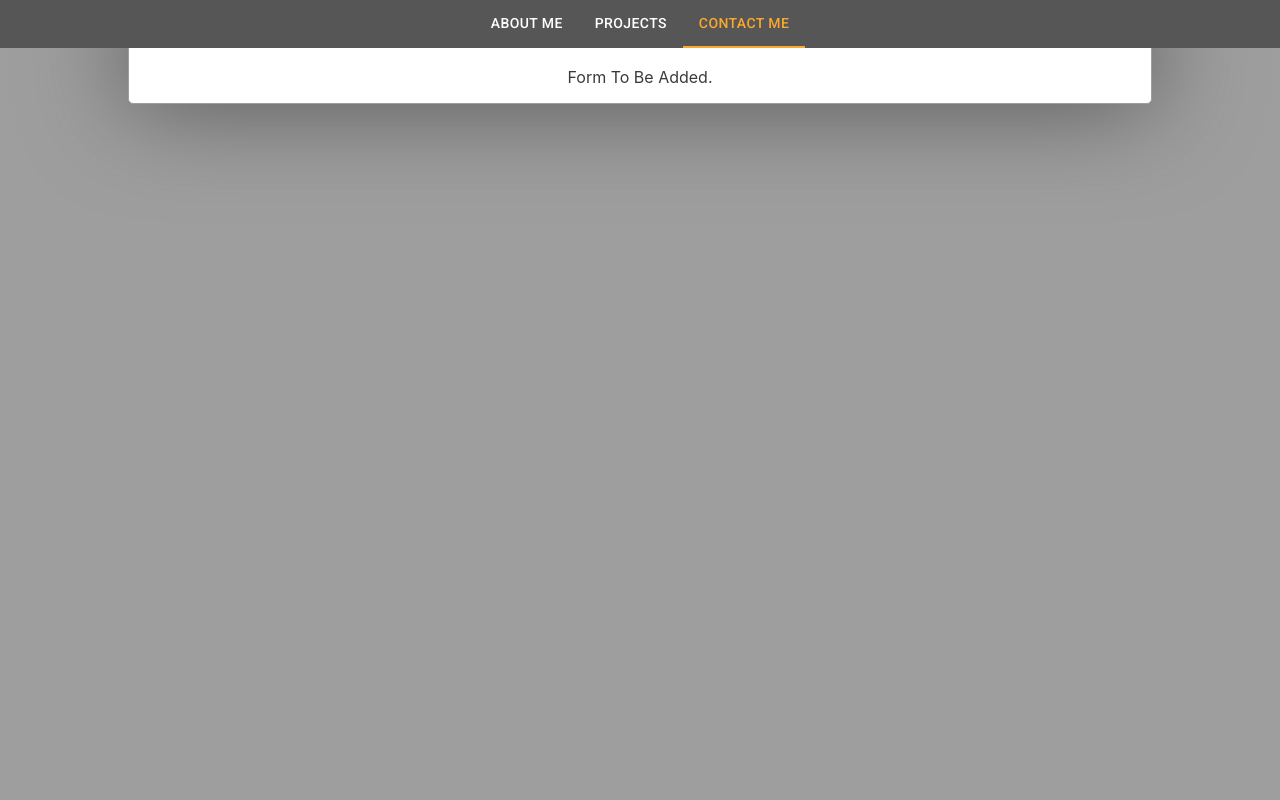
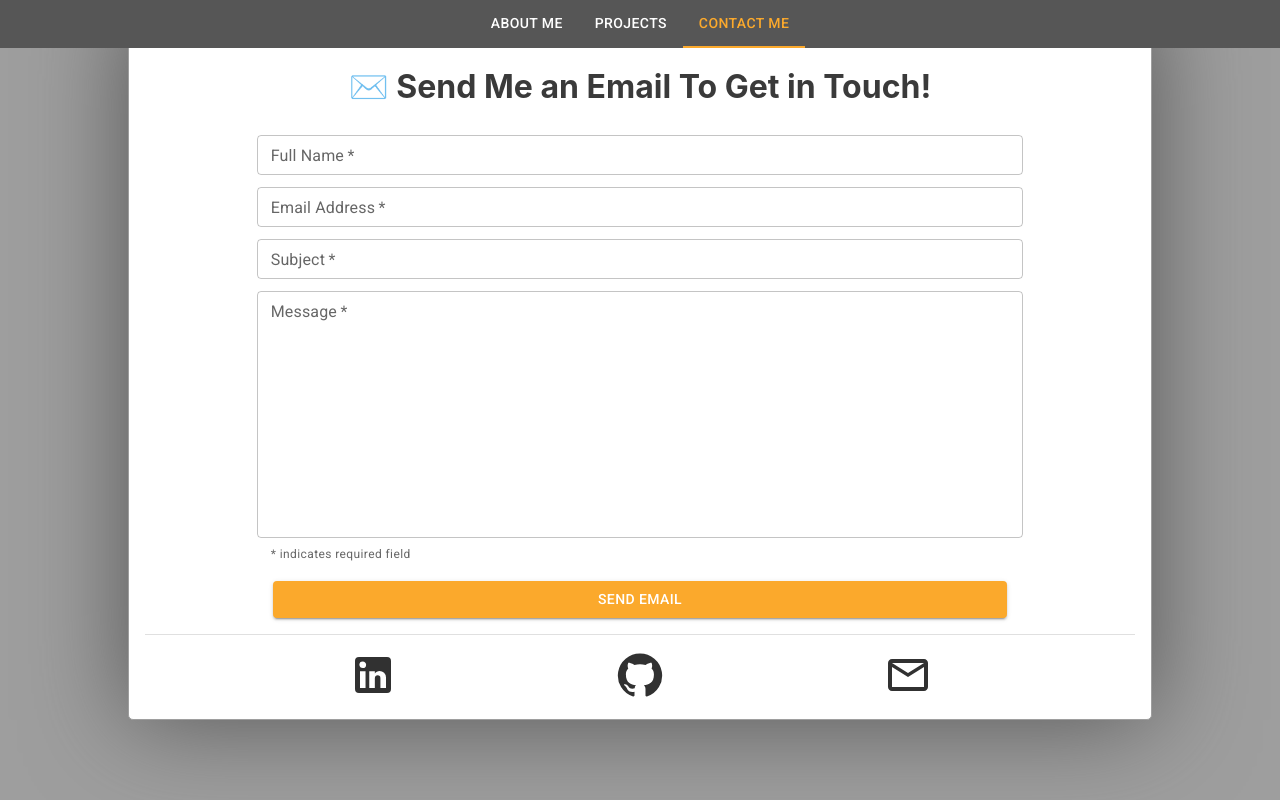
Before and after one commit to malabudi/malabudi.github.io, a React (Create React App) app: page / in a window 1280 px wide. Both pictures are taken after a click on the tab "CONTACT ME". Built offline with nearby package versions, Linux system fonts and the light colour scheme.

Commit message:
Added contact me page and improved UI

```diff
--- a/package.json
+++ b/package.json
@@ -4,6 +4,7 @@
   "homepage": "https://malabudi.github.io/",
   "private": true,
   "dependencies": {
+    "@emailjs/browser": "^3.11.0",
     "@emotion/react": "^11.11.1",
     "@emotion/styled": "^11.11.0",
     "@fontsource/roboto": "^5.0.8",
--- a/src/App.scss
+++ b/src/App.scss
@@ -15,6 +15,7 @@ $main: #565656;
 $background: #9e9e9e;
 $secondary: #ffffff;
 $tertiary: #313131;
+$text-color: #3a3a3a;
 
 
 .page-wrapper {
@@ -29,12 +30,12 @@ $tertiary: #313131;
 }
 
 body {
-  background: #9e9e9e;
+  background: $background;
 }
 
 .App {
   text-align: center;
-  background: #9e9e9e;
+  background: $background;
 }
 
 .App-logo {
@@ -77,7 +78,7 @@ body {
 	animation-name: fadeInOpacity;
 	animation-iteration-count: 1;
 	animation-timing-function: ease-in;
-	animation-duration: 0.15s;
+	animation-duration: 0.2s;
 }
 
 @keyframes fadeInOpacity {
--- a/src/components/AboutMe.tsx
+++ b/src/components/AboutMe.tsx
@@ -1,8 +1,6 @@
 import { Divider } from '@mui/material';
 import '../styles/about-me.scss';
-import LinkedInIcon from '@mui/icons-material/LinkedIn';
-import GitHubIcon from '@mui/icons-material/GitHub';
-import MailOutlineIcon from '@mui/icons-material/MailOutline';
+import Links from './Links';
 
 function Bio() {
     return (
@@ -20,8 +18,8 @@ function Bio() {
                     internships and undertaken various personal projects.
                 <br /><br />
                     Beyond software development, I am an active member in the goodle developer society club (GDSC) at University of Michigan - Dearborn.
-                    I've also participated in hackathons, one during rocket company's hackweek during my internship in summer 2023, and HackDearborn
-                    hosted by GDSC. I also enjoy gaming, cooking, and play guitar and drums.
+                    I've also participated in hackathons, one during rocket company's hackweek during my internship in Summer 2023, and HackDearborn
+                    hosted by GDSC in Fall 2023. I also enjoy gaming, cooking, and play guitar and drums.
                 </p>
             </div>
          </div>
@@ -36,11 +34,7 @@ export default function AboutMe() {
             <h1>Mohamad Alabudi</h1>
             <Bio />
             <Divider variant="middle" />
-            <div className='links'>
-                <a href='https://www.linkedin.com/in/mohamad-alabudi-7936ab1b2/' target='_blank' rel='noreferrer'><LinkedInIcon /></a>
-                <a href='https://github.com/malabudi' target='_blank' rel='noreferrer'><GitHubIcon /></a>
-                <a href='mailto:mohamadalabudi42@gmail.com' target='_blank' rel='noreferrer'><MailOutlineIcon /></a>
-            </div>
+            <Links />
         </div>
     </div>
   );
--- a/src/components/ContactMe.tsx
+++ b/src/components/ContactMe.tsx
@@ -1,9 +1,168 @@
-export default function AboutMe() {
+import { Alert, Button, Divider, FormControl, FormHelperText, Snackbar, TextField, styled } from "@mui/material";
+import { useRef, useState } from "react";
+import emailjs from '@emailjs/browser';
+import '../styles/contact-me.scss';
+import Links from "./Links";
+
+const GoldTextField = styled(TextField)`
+  & label.Mui-focused {
+    color: #fba92c;
+  }
+  & .MuiOutlinedInput-root {
+    &.Mui-focused fieldset {
+      border-color: #fba92c;
+    }
+  }
+`;
+
+export default function ContactMe() {
+    const emailForm = useRef(null);
+    const [isLoading, setIsLoading] = useState(false);
+    const [reqSent, setReqSent] = useState(false);
+    const [isSuccessful, setIsSuccessful] = useState(true);
+
+    const sendEmail = (event: any) => {
+      event.preventDefault();
+      setIsLoading(true);
+      setReqSent(true);
+
+      if (emailForm.current == null) return;
+
+      emailjs.sendForm('service_xm5zrn9', 'template_92xe7s6', emailForm.current, 'Xa865FmHNr_8TnBqh')
+      .then((result) => {
+          // Email sent
+          console.log(result.text);
+          setIsLoading(false);
+          setIsSuccessful(true);
+      }, (error) => {
+          // Email not sent
+          console.log(error.text);
+          setIsLoading(false);
+          setIsSuccessful(false);
+      });
+
+      event.target.reset();
+    };
+
+    const handleClose = (event?: React.SyntheticEvent | Event, reason?: string) => {
+      if (reason === 'clickaway') {
+        return;
+      }
+
+      setReqSent(false);
+    };
+
     return (
       <div className='page-wrapper'>
         <div className='fade-in'>
-            <p>Form To Be Added.</p>
+          <h1>✉️ Send Me an Email To Get in Touch!</h1>
+          {/* Email Form */}
+          <form
+          ref={emailForm}
+          onSubmit={sendEmail}
+          >
+            <FormControl
+            sx={{width: '75%'}}
+            >
+
+              <GoldTextField
+              name='user_name'
+              required
+              id="outlined-required"
+              label="Full Name"
+              placeholder="Enter Name"
+              size='small'
+              margin="dense"
+              />
+              <GoldTextField
+              name='user_email'
+              required
+              id="outlined-required"
+              label="Email Address"
+              placeholder="Enter Email"
+              size='small'
+              margin="dense"
+              type='email'
+              />
+              <GoldTextField
+              name='subject'
+              required
+              id="outlined-required"
+              label="Subject"
+              placeholder="Enter Subject"
+              size='small'
+              margin="dense"
+              />
+              <GoldTextField
+              name='message'
+              required
+              id="outlined-textarea"
+              label="Message"
+              placeholder="Enter Message"
+              size='small'
+              multiline
+              rows={10}
+              margin="dense"
+              />
+              <FormHelperText id="my-helper-text">* indicates required field</FormHelperText>
+              <Button
+              variant="contained"
+              sx={{
+                margin: '1rem',
+                backgroundColor: '#fba92c',
+                ':hover': {
+                  backgroundColor: '#c97b04'
+                }
+              }}
+              type='submit'
+              disabled={isLoading}
+              >
+                Send Email
+              </Button>
+            </FormControl>
+          </form>
+
+          {/* Other links */}
+          <Divider variant="middle" />
+          <Links />
+
+          {/* Toast Notification */}
+          {isSuccessful &&
+          <Snackbar open={reqSent} autoHideDuration={6000} onClose={handleClose}>
+            <Alert
+            onClose={handleClose}
+            severity="success"
+            sx={{
+              backgroundColor: '#565656',
+              color: '#fba92c',
+              'svg': {
+                color: '#fba92c'
+              }
+            }}
+            >
+                Email Sent!
+            </Alert>
+          </Snackbar>
+          }
+
+          {!isSuccessful &&
+          <Snackbar open={reqSent} autoHideDuration={6000} onClose={handleClose}>
+            <Alert
+            onClose={handleClose}
+            severity="success"
+            sx={{
+              backgroundColor: '#565656',
+              color: 'rgb(211, 47, 47)',
+              'svg': {
+                color: 'rgb(211, 47, 47)'
+              }
+            }}
+            >
+                Something Went Wrong! Could Not Send Email.
+            </Alert>
+          </Snackbar>
+          }
         </div>
       </div>
     );
-  }
+}
--- /dev/null
+++ b/src/components/Links.tsx
@@ -0,0 +1,14 @@
+import LinkedInIcon from '@mui/icons-material/LinkedIn';
+import GitHubIcon from '@mui/icons-material/GitHub';
+import MailOutlineIcon from '@mui/icons-material/MailOutline';
+import '../styles/links.scss';
+
+export default function Links() {
+  return (
+    <div className='links'>
+        <a href='https://www.linkedin.com/in/mohamad-alabudi-7936ab1b2/' target='_blank' rel='noreferrer'><LinkedInIcon /></a>
+        <a href='https://github.com/malabudi' target='_blank' rel='noreferrer'><GitHubIcon /></a>
+        <a href='mailto:mohamadalabudi42@gmail.com' target='_blank' rel='noreferrer'><MailOutlineIcon /></a>
+    </div>
+  );
+}
--- a/src/styles/about-me.scss
+++ b/src/styles/about-me.scss
@@ -1,3 +1,5 @@
+@import '../App.scss';
+
 .bio {
     display: flex;
     justify-content: center;
@@ -17,31 +19,13 @@ h1 {
 }
 
 h1, p {
-    color: #3a3a3a;
+    color: $text-color;
 }
 
 .abt-me-img {
     border-radius: 50%;
     width: 150px;
     height: 150px;
-}
-
-.links {
-    display: flex;
-    justify-content: space-evenly;
-    align-items: center;
-    margin: 1rem 0;
-}
-
-.links svg {
-    height: 2em;
-    width: 2em;
-    color: #313131;
-    transition: all ease 0.20s;
-}
-
-.links svg:hover {
-    color: #fba92c;
 }
 
 @media (max-width: 1150px) {
--- /dev/null
+++ b/src/styles/contact-me.scss
@@ -0,0 +1,3 @@
+h1 {
+    margin-top: 1rem;
+}
--- /dev/null
+++ b/src/styles/links.scss
@@ -0,0 +1,19 @@
+@import '../App.scss';
+
+.links {
+    display: flex;
+    justify-content: space-evenly;
+    align-items: center;
+    margin: 1rem 0;
+}
+
+.links svg {
+    height: 2em;
+    width: 2em;
+    color: $tertiary;
+    transition: all ease 0.20s;
+}
+
+.links svg:hover {
+    color: $accent;
+}
```
Also changed, not shown: 1 other file (tests, documents, lock files or other folders).
